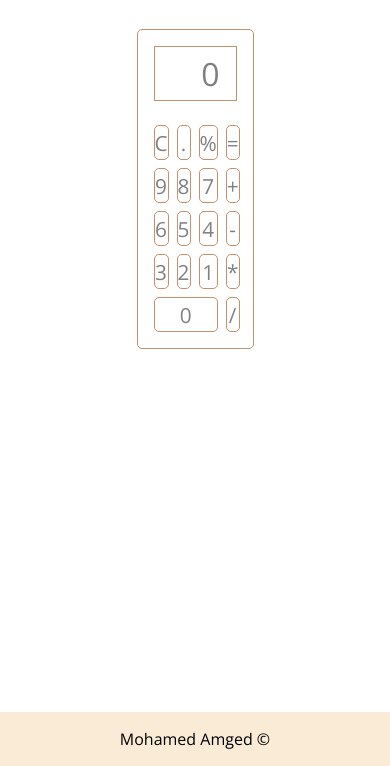
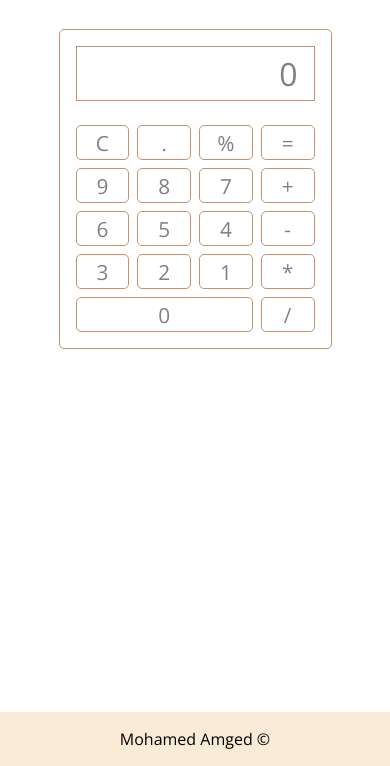
Before and after one commit to mohamed7799/javascript-calculator, a plain HTML site: page index.html in a window 390 px wide. Shown: the part 78-844 px from the top of the page. Drawn offline with nearby package versions, Linux system fonts and the light colour scheme.

Commit message:
add responsivness

```diff
--- a/style.scss
+++ b/style.scss
@@ -77,3 +77,17 @@ body {
     left: 0;
     padding: 1rem;
 }
+
+//media query
+
+@media (max-width: 900px) {
+  .calculator{
+      width: 50%;
+  }
+}
+
+@media (max-width: 500px) {
+  .calculator{
+      width: 70%;
+  }
+}
```
Also changed, not shown: style.css, 1 other file.
